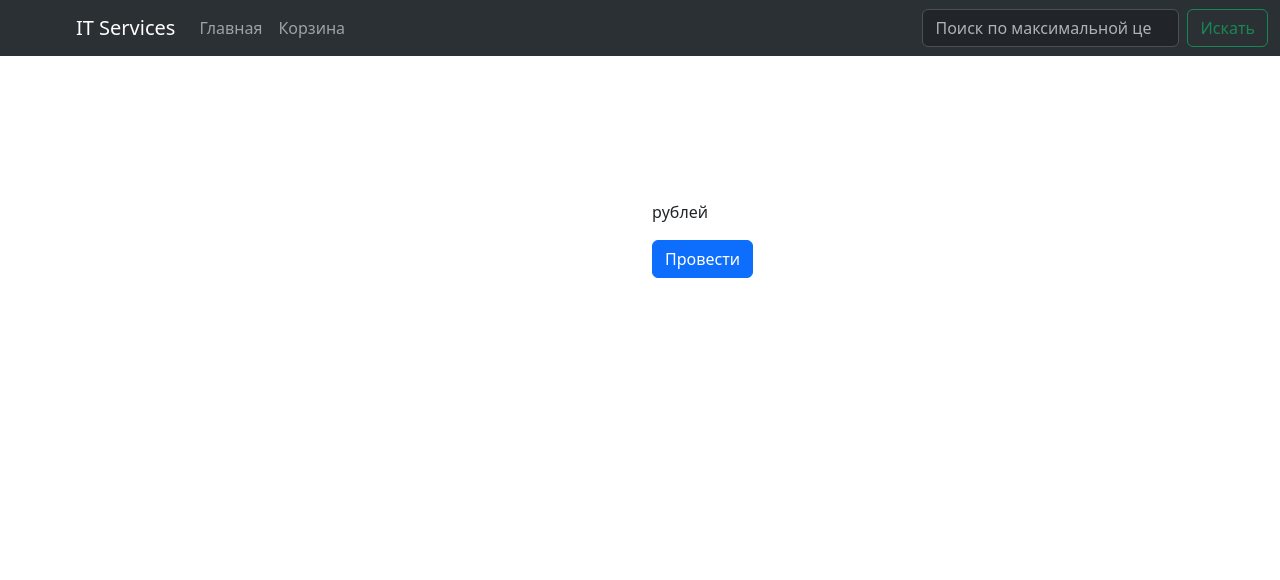
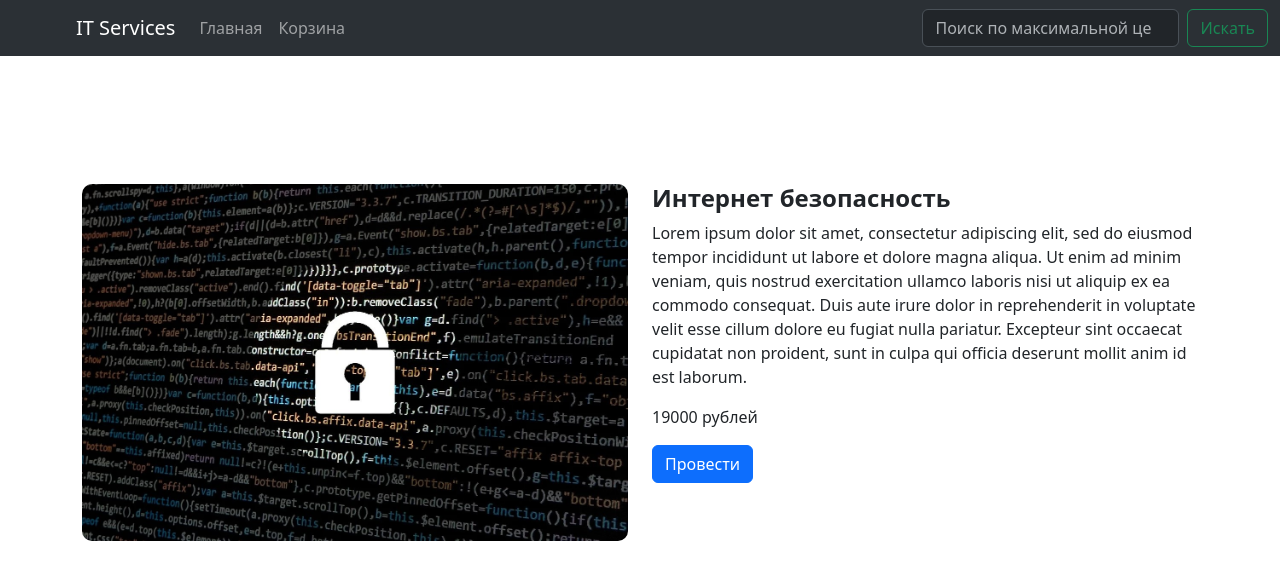
Before and after one commit to Vanv1k/web-course-frontend, a React (Vite) app in the folder consultingApp/: page /consultations/1 in a window 1280 px wide. Shown: the top 580 px of the page. Built offline with nearby package versions, Linux system fonts and the light colour scheme; no server answers.

Commit message:
mock_data

```diff
--- a/consultingApp/package.json
+++ b/consultingApp/package.json
@@ -1,5 +1,6 @@
 {
   "name": "consultingapp",
+  "homepage": "https://vanv1k.github.io/web-course-frontend",
   "private": true,
   "version": "0.0.0",
   "type": "module",
@@ -7,10 +8,13 @@
     "dev": "vite",
     "build": "tsc && vite build",
     "lint": "eslint . --ext ts,tsx --report-unused-disable-directives --max-warnings 0",
-    "preview": "vite preview"
+    "preview": "vite preview",
+    "predeploy": "npm run build",
+    "deploy": "gh-pages -d dist"
   },
   "dependencies": {
     "bootstrap": "^5.3.2",
+    "gh-pages": "^6.0.0",
     "react": "^18.2.0",
     "react-bootstrap": "^2.9.1",
     "react-dom": "^18.2.0",
--- a/consultingApp/src/App.tsx
+++ b/consultingApp/src/App.tsx
@@ -1,4 +1,3 @@
-import React from 'react';
 import { BrowserRouter as Router, Route, Routes } from 'react-router-dom';
 import MainPage from './pages/MainPage/MainPage.tsx';
 import ProductPage from './pages/ProductPage/ProductPage.tsx';
--- /dev/null
+++ b/consultingApp/src/data.tsx
@@ -0,0 +1,57 @@
+import image from "./assets/cryptography.jpg"
+
+const testData = {
+    id: 6,
+    consultation: [
+        {
+            Id: 1,
+            Name: "Интернет безопасность",
+            Description: "Lorem ipsum dolor sit amet, consectetur adipiscing elit, sed do eiusmod tempor incididunt ut labore et dolore magna aliqua. Ut enim ad minim veniam, quis nostrud exercitation ullamco laboris nisi ut aliquip ex ea commodo consequat. Duis aute irure dolor in reprehenderit in voluptate velit esse cillum dolore eu fugiat nulla pariatur. Excepteur sint occaecat cupidatat non proident, sunt in culpa qui officia deserunt mollit anim id est laborum.",
+            Image: image,
+            Price: 19000,
+            Status: "active",
+        },
+        {
+            Id: 2,
+            Name: "Установка ПО",
+            Description: "Lorem ipsum dolor sit amet, consectetur adipiscing elit, sed do eiusmod tempor incididunt ut labore et dolore magna aliqua. Ut enim ad minim veniam, quis nostrud exercitation ullamco laboris nisi ut aliquip ex ea commodo consequat. Duis aute irure dolor in reprehenderit in voluptate velit esse cillum dolore eu fugiat nulla pariatur. Excepteur sint occaecat cupidatat non proident, sunt in culpa qui officia deserunt mollit anim id est laborum.",
+            Image: image,
+            Price: 12000,
+            Status: "active",
+        },
+        {
+            Id: 3,
+            Name: "Блокчейн технологии",
+            Description: "Lorem ipsum dolor sit amet, consectetur adipiscing elit, sed do eiusmod tempor incididunt ut labore et dolore magna aliqua. Ut enim ad minim veniam, quis nostrud exercitation ullamco laboris nisi ut aliquip ex ea commodo consequat. Duis aute irure dolor in reprehenderit in voluptate velit esse cillum dolore eu fugiat nulla pariatur. Excepteur sint occaecat cupidatat non proident, sunt in culpa qui officia deserunt mollit anim id est laborum.",
+            Image: image,
+            Price: 9000,
+            Status: "active",
+        },
+        {
+            Id: 4,
+            Name: "Безопасный код",
+            Description: "Lorem ipsum dolor sit amet, consectetur adipiscing elit, sed do eiusmod tempor incididunt ut labore et dolore magna aliqua. Ut enim ad minim veniam, quis nostrud exercitation ullamco laboris nisi ut aliquip ex ea commodo consequat. Duis aute irure dolor in reprehenderit in voluptate velit esse cillum dolore eu fugiat nulla pariatur. Excepteur sint occaecat cupidatat non proident, sunt in culpa qui officia deserunt mollit anim id est laborum.",
+            Image: image,
+            Price: 5000,
+            Status: "active",
+        },
+        {
+            Id: 5,
+            Name: "Криптовалюта",
+            Description: "Lorem ipsum dolor sit amet, consectetur adipiscing elit, sed do eiusmod tempor incididunt ut labore et dolore magna aliqua. Ut enim ad minim veniam, quis nostrud exercitation ullamco laboris nisi ut aliquip ex ea commodo consequat. Duis aute irure dolor in reprehenderit in voluptate velit esse cillum dolore eu fugiat nulla pariatur. Excepteur sint occaecat cupidatat non proident, sunt in culpa qui officia deserunt mollit anim id est laborum.",
+            Image: image,
+            Price: 7000,
+            Status: "active",
+        },
+        {
+            Id: 6,
+            Name: "Базы данных",
+            Description: "Lorem ipsum dolor sit amet, consectetur adipiscing elit, sed do eiusmod tempor incididunt ut labore et dolore magna aliqua. Ut enim ad minim veniam, quis nostrud exercitation ullamco laboris nisi ut aliquip ex ea commodo consequat. Duis aute irure dolor in reprehenderit in voluptate velit esse cillum dolore eu fugiat nulla pariatur. Excepteur sint occaecat cupidatat non proident, sunt in culpa qui officia deserunt mollit anim id est laborum.",
+            Image: image,
+            Price: 54000,
+            Status: "active",
+        },
+    ]
+}
+
+export default testData;
--- a/consultingApp/src/main.tsx
+++ b/consultingApp/src/main.tsx
@@ -1,4 +1,3 @@
-import React from 'react'
 import ReactDOM from 'react-dom/client'
 import App from './App.tsx'
 import './index.css'
--- a/consultingApp/src/pages/MainPage/MainPage.tsx
+++ b/consultingApp/src/pages/MainPage/MainPage.tsx
@@ -3,6 +3,7 @@ import Navbar from '../../widgets/Navbar/Navbar'
 import Card from '../../widgets/Card/Card'
 import { useNavigate } from 'react-router-dom';
 import { useState, useEffect } from 'react'
+import testData from '../../data';
 
 interface Data {
     id: number;
@@ -13,10 +14,10 @@ interface Data {
         Image: string;
         Price: number;
         Status: string;
-      }[];
+    }[];
 
-  }
-  const MainPage: React.FC = () => {
+}
+const MainPage: React.FC = () => {
     const navigate = useNavigate();
     const [data, setData] = useState<Data | null>({ id: 0, consultation: [] });
     const [maxPrice, setMaxPrice] = useState<number | null>(null);
@@ -30,9 +31,15 @@ interface Data {
             }
 
             const result = await response.json();
-            console.log(result); // Проверьте, что данные приходят корректно
+            console.log(result);
             setData(result);
         } catch (error) {
+            console.log(testData)
+            let result = { ...testData }; // Создаем копию оригинальных данных
+            if (maxPrice) {
+                result.consultation = testData.consultation.filter((consultation) => consultation.Price <= parseInt(maxPrice));
+            }
+            setData(result)
             console.error('ошибка при выполннении запроса:', error);
         }
     };
@@ -51,14 +58,17 @@ interface Data {
         // Получаем значение maxPrice из URL при монтировании компонента
         const urlSearchParams = new URLSearchParams(window.location.search);
         const maxPriceParam = urlSearchParams.get('maxPrice') || '';
-        setMaxPrice(maxPriceParam !== null ? parseInt(maxPriceParam) : null);
+        const parsedMaxPrice = maxPriceParam !== null ? parseInt(maxPriceParam) : null;
 
-        fetchData(maxPriceParam);
 
+        if (parsedMaxPrice !== maxPrice) {
+            setMaxPrice(parsedMaxPrice);
+            fetchData(maxPriceParam);
+        }
     }, [maxPrice]);
     return (
         <div>
-            <Navbar onMaxPriceChange={handleMaxPriceChange}/>
+            <Navbar onMaxPriceChange={handleMaxPriceChange} />
             <div className="container">
                 <div className="row">
                     {data?.consultation?.map((item) => (
--- a/consultingApp/src/pages/ProductPage/ProductPage.tsx
+++ b/consultingApp/src/pages/ProductPage/ProductPage.tsx
@@ -4,9 +4,10 @@ import Button from 'react-bootstrap/Button';
 import { useParams } from 'react-router-dom';
 import { Container, Row, Col } from 'react-bootstrap';
 import { useState, useEffect } from 'react';
+import testData from '../../data';
 
 interface ProductData {
-    id: number;
+    Id: number;
     Name: string;
     Description: string;
     Image: string;
@@ -35,6 +36,7 @@ interface ProductData {
         const result = await response.json();
         setData(result);
       } catch (error) {
+        setData(testData.consultation[parseInt(id || '0', 10)-1])
         console.error('ошибка при выполннении запроса:', error);
       }
     };
--- a/consultingApp/src/widgets/Navbar/Navbar.tsx
+++ b/consultingApp/src/widgets/Navbar/Navbar.tsx
@@ -15,12 +15,22 @@ const Navbar: React.FC<NavbarProps> = ({ onMaxPriceChange }) => {
   const [maxPrice, setMaxPrice] = useState('');
 
   const handleMaxPriceChange = (e: ChangeEvent<HTMLInputElement>) => {
+    e.preventDefault()
     const value = e.target.value;
     setMaxPrice(value);
 
     // Check if onMaxPriceChange is defined before calling it
     if (onMaxPriceChange !== undefined) {
       onMaxPriceChange(value);
+    }
+  };
+
+  const handleSearchSubmit = (e: React.FormEvent<HTMLFormElement>) => {
+    e.preventDefault();
+
+    // Вызываем onMaxPriceChange при отправке формы
+    if (onMaxPriceChange && maxPrice.trim() !== '') {
+      onMaxPriceChange(maxPrice);
     }
   };
 
@@ -41,6 +51,7 @@ const Navbar: React.FC<NavbarProps> = ({ onMaxPriceChange }) => {
           <Form
             className="d-flex"
             id="search"
+            onSubmit={handleSearchSubmit} // Добавляем обработчик отправки формы
           >
             <Form.Control
               type="search"
@@ -50,7 +61,15 @@ const Navbar: React.FC<NavbarProps> = ({ onMaxPriceChange }) => {
               value={maxPrice}
               onChange={handleMaxPriceChange}
             />
-            <Button variant="outline-success" type="submit">
+            <Button
+              variant="outline-success"
+              onClick={(e) => {
+                e.preventDefault();
+                if (onMaxPriceChange !== undefined) {
+                  onMaxPriceChange(maxPrice);
+                }
+              }}
+            >
               Искать
             </Button>
           </Form>
--- a/consultingApp/vite.config.ts
+++ b/consultingApp/vite.config.ts
@@ -3,6 +3,7 @@ import react from '@vitejs/plugin-react'
 
 // https://vitejs.dev/config/
 export default defineConfig({
+  // base: '/web-course-frontend/',
   plugins: [react()],
   server: {
     proxy: {
@@ -13,5 +14,4 @@ export default defineConfig({
       },
     }
   },
-  base: '/web-course-frontend/'
 })
```
Also changed, not shown: consultingApp/src/assets/cryptography.jpg (added), 1 other file (tests, documents, lock files or other folders).
